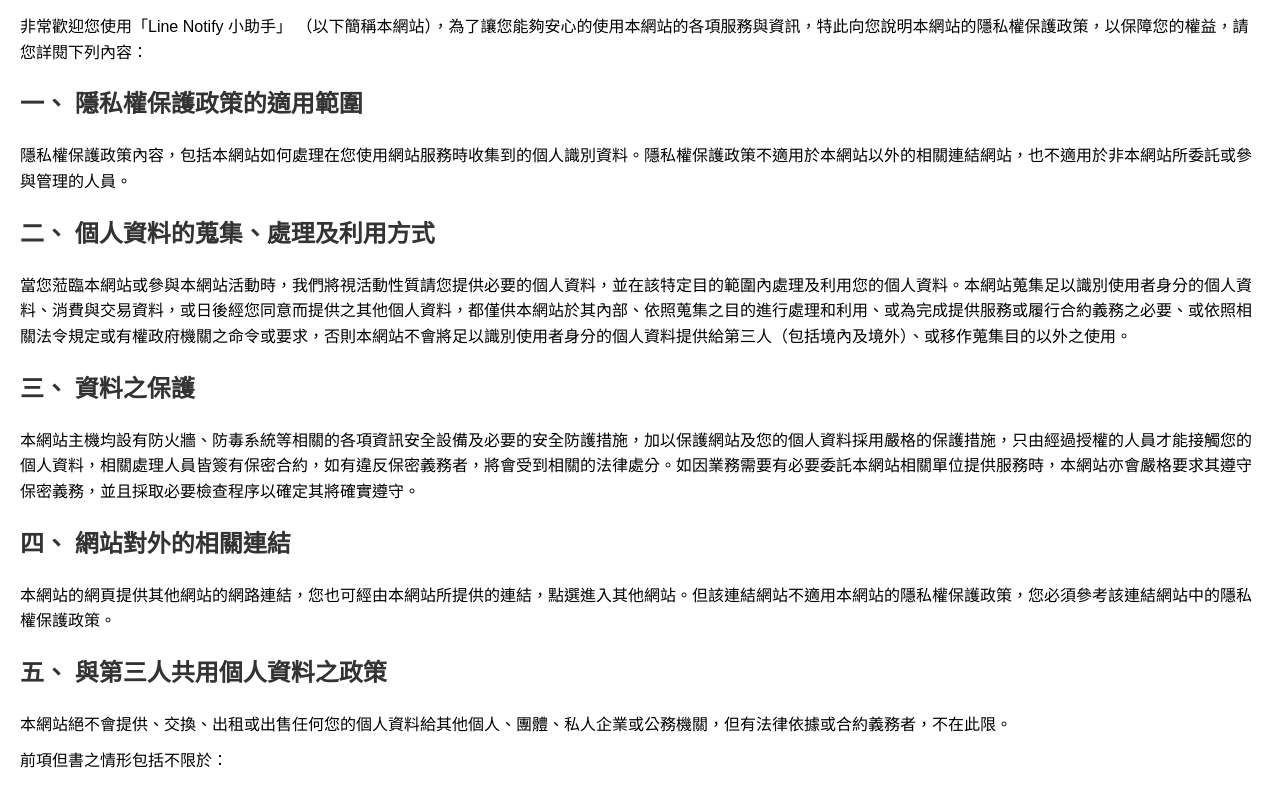
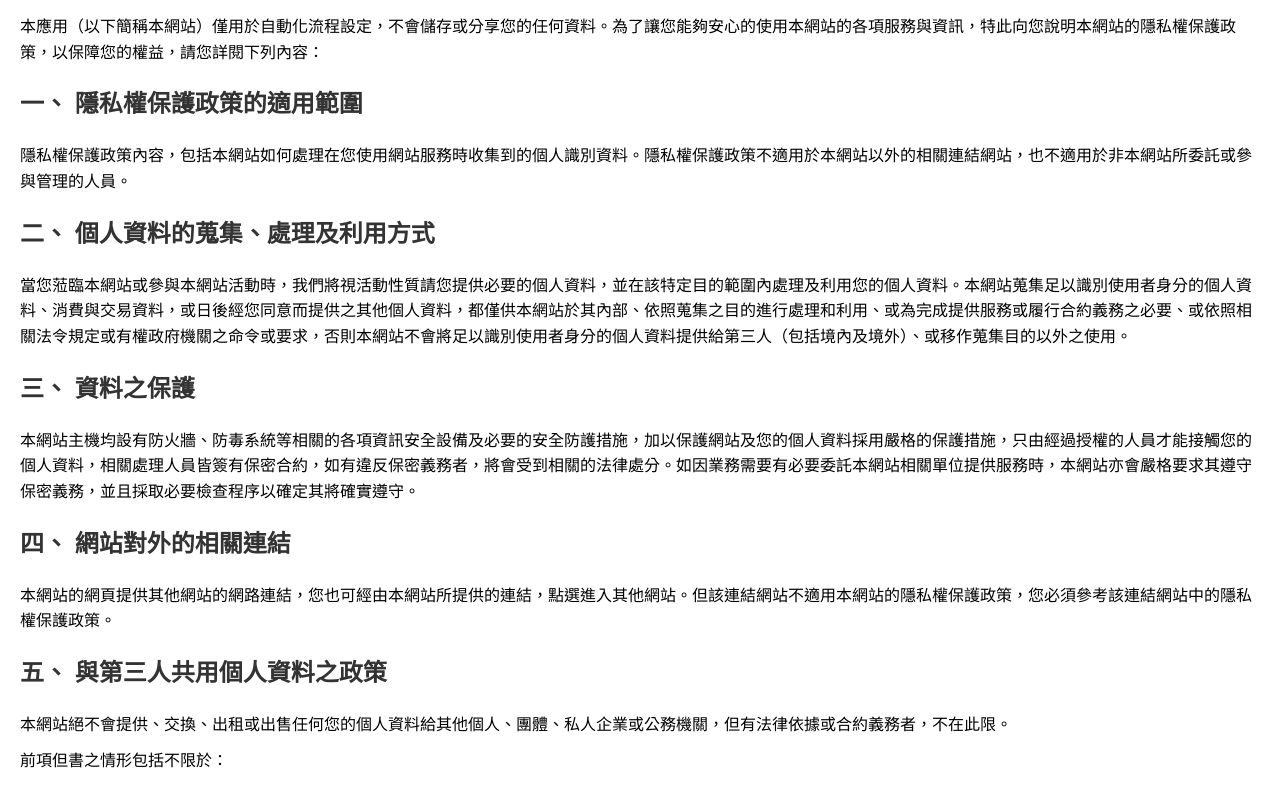
Before and after one commit to chuan14786/privacy-policy, a plain HTML site: page index.html in a window 1280 px wide. Shown: the part 80-866 px from the top of the page. Drawn offline with Linux system fonts and the light colour scheme.

Commit message:
Update index.html

```diff
--- a/index.html
+++ b/index.html
@@ -19,7 +19,7 @@
 </head>
 <body>
   <h1>隱私權保護政策</h1>
-  <p>非常歡迎您使用「Line Notify 小助手」 （以下簡稱本網站），為了讓您能夠安心的使用本網站的各項服務與資訊，特此向您說明本網站的隱私權保護政策，以保障您的權益，請您詳閱下列內容：</p>
+  <p>本應用（以下簡稱本網站）僅用於自動化流程設定，不會儲存或分享您的任何資料。為了讓您能夠安心的使用本網站的各項服務與資訊，特此向您說明本網站的隱私權保護政策，以保障您的權益，請您詳閱下列內容：</p>
 
   <h2>一、 隱私權保護政策的適用範圍</h2>
   <p>隱私權保護政策內容，包括本網站如何處理在您使用網站服務時收集到的個人識別資料。隱私權保護政策不適用於本網站以外的相關連結網站，也不適用於非本網站所委託或參與管理的人員。</p>
```
